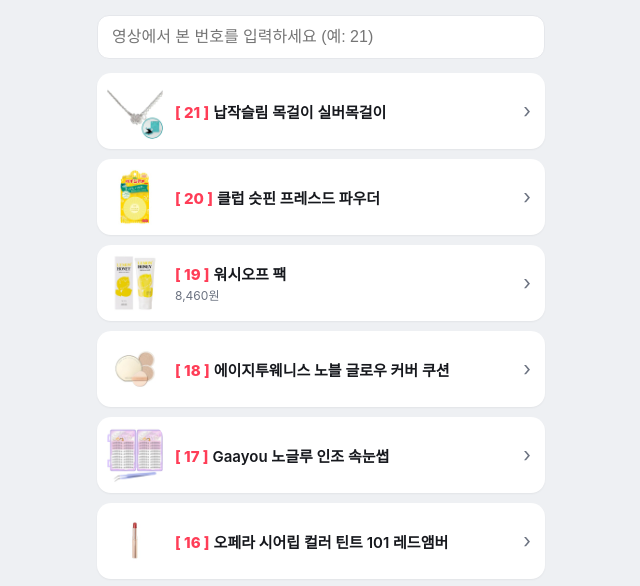
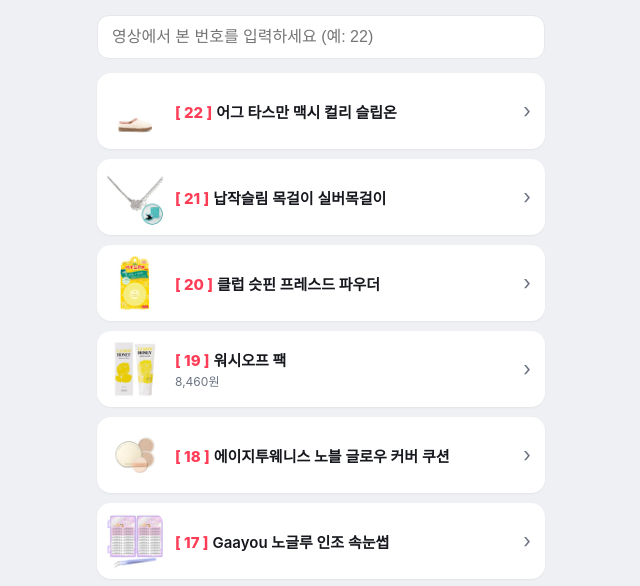
Before and after one commit to 9crisander51228-ui/shopping_kmp, a plain HTML site: page index.html in a window 1280 px wide. Shown: the part 177-763 px from the top of the page, without its empty margins (319-959 px from the left). Drawn offline with Linux system fonts and the light colour scheme.

Commit message:
links 2026-11-15 19:34

```diff
--- a/index.html
+++ b/index.html
@@ -25,8 +25,9 @@ a.it:active{transform:scale(.98)} a.it.hit{outline:3px solid var(--accent)}
 .disc{color:var(--sub);font-size:11px;text-align:center;margin-top:22px;line-height:1.5}
 </style></head><body><div class="wrap">
 <div class="head"><img class="av" src="avatar.jpg" alt=""><h1>K쇼핑</h1><div class="bio">@k쇼핑_kmp</div></div>
-<div class="find"><input id="q" inputmode="numeric" placeholder="영상에서 본 번호를 입력하세요 (예: 21)"></div>
+<div class="find"><input id="q" inputmode="numeric" placeholder="영상에서 본 번호를 입력하세요 (예: 22)"></div>
 <div id="list">
+<a class="it" id="n22" data-no="22" href="https://link.coupang.com/a/iHjv638yFo" target="_blank" rel="sponsored nofollow noopener"><img class="th" src="img/22.jpg" alt="" loading="lazy"><div class="tx"><div class="nm"><span class="no">[ 22 ]</span>어그 타스만 맥시 컬리 슬립온</div></div><span class="go">›</span></a>
 <a class="it" id="n21" data-no="21" href="https://link.coupang.com/a/iHiOzvtZJI" target="_blank" rel="sponsored nofollow noopener"><img class="th" src="img/21.jpg" alt="" loading="lazy"><div class="tx"><div class="nm"><span class="no">[ 21 ]</span>납작슬림 목걸이 실버목걸이</div></div><span class="go">›</span></a>
 <a class="it" id="n20" data-no="20" href="https://link.coupang.com/a/iGycjfkOPs" target="_blank" rel="sponsored nofollow noopener"><img class="th" src="img/20.jpg" alt="" loading="lazy"><div class="tx"><div class="nm"><span class="no">[ 20 ]</span>클럽 슷핀 프레스드 파우더</div></div><span class="go">›</span></a>
 <a class="it" id="n19" data-no="19" href="https://link.coupang.com/a/iGveGqnFsq" target="_blank" rel="sponsored nofollow noopener"><img class="th" src="img/19.jpg" alt="" loading="lazy"><div class="tx"><div class="nm"><span class="no">[ 19 ]</span>워시오프 팩</div><div class="pr">8,460원</div></div><span class="go">›</span></a>
```
Also changed, not shown: img/22.jpg (added).
